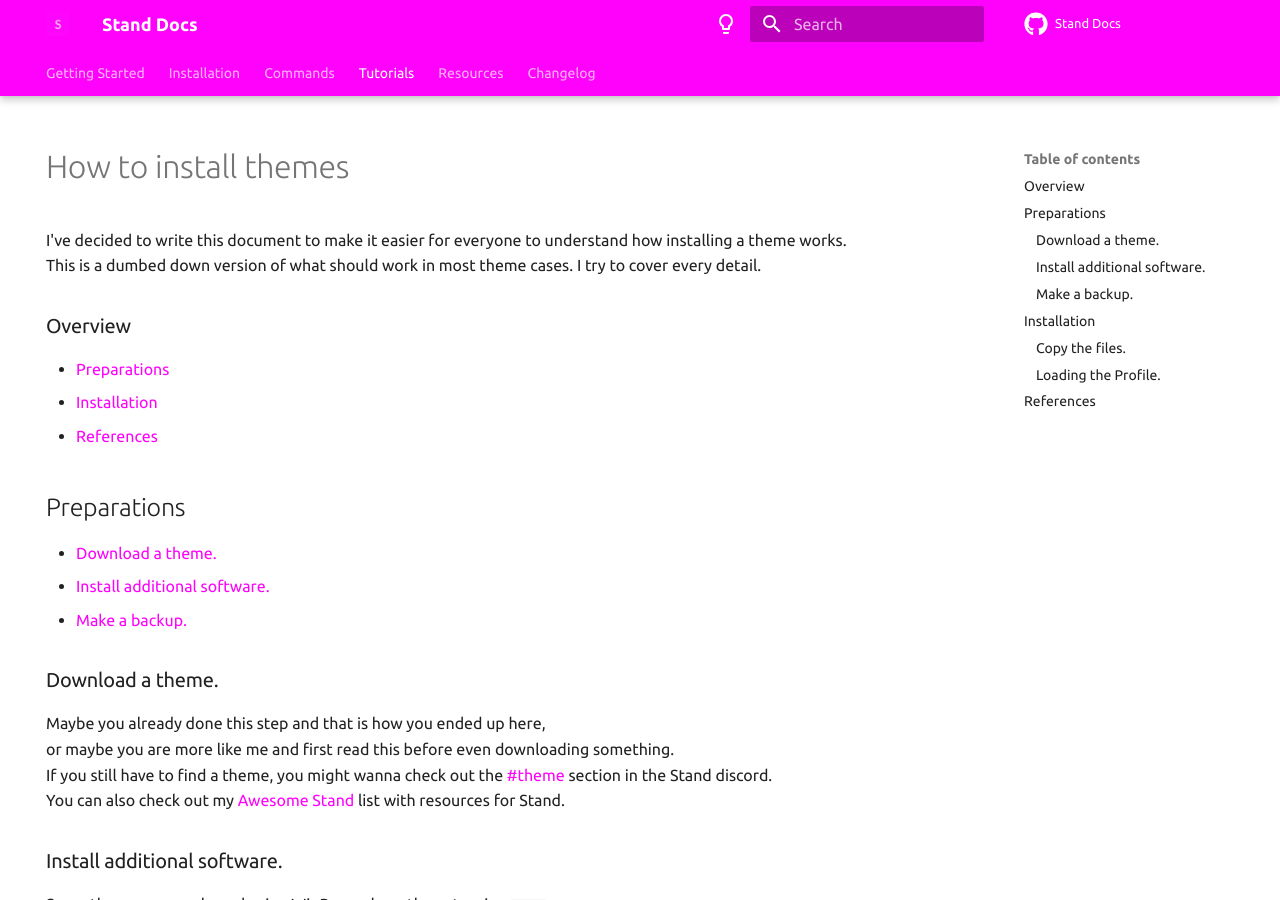
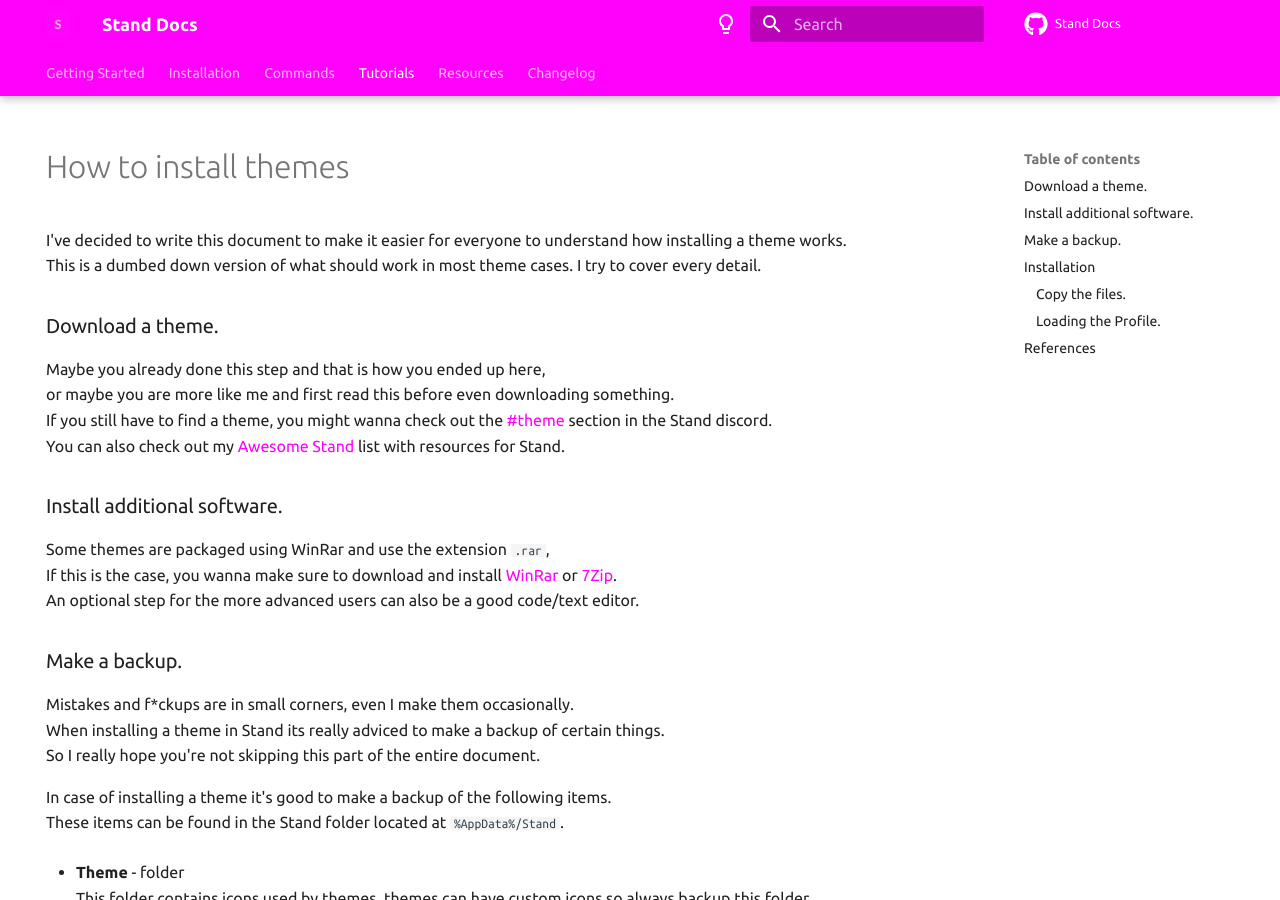
Before and after one commit to estradiols/stand-docs, an MkDocs documentation site: the page built from docs/tutorials/theme.md, in a window 1280 px wide and 900 px high. Built offline with MkDocs 1.6.1 and Material for MkDocs 9.7.7, drawn with Linux system fonts in a browser that asks for light colours; comment, search, counter and statistics services are not loaded; the version menu is left out.

```diff
--- a/docs/tutorials/theme.md
+++ b/docs/tutorials/theme.md
@@ -6,16 +6,6 @@
 # How to install themes
 I've decided to write this document to make it easier for everyone to understand how installing a theme works.
 This is a dumbed down version of what should work in most theme cases. I try to cover every detail.
-
-### Overview
-- [Preparations](#preparations)
-- [Installation](#installation)
-- [References](#references)
-
-## Preparations
-- [Download a theme.](#download-a-theme)
-- [Install additional software.](#install-additional-software)
-- [Make a backup.](#make-a-backup)
 
 ### Download a theme.
 Maybe you already done this step and that is how you ended up here,
```
Also changed, not shown: docs/tutorials.md (+2 -0 lines), docs/tutorials/vehicles-gifting.md (added, +37 -0 lines).
